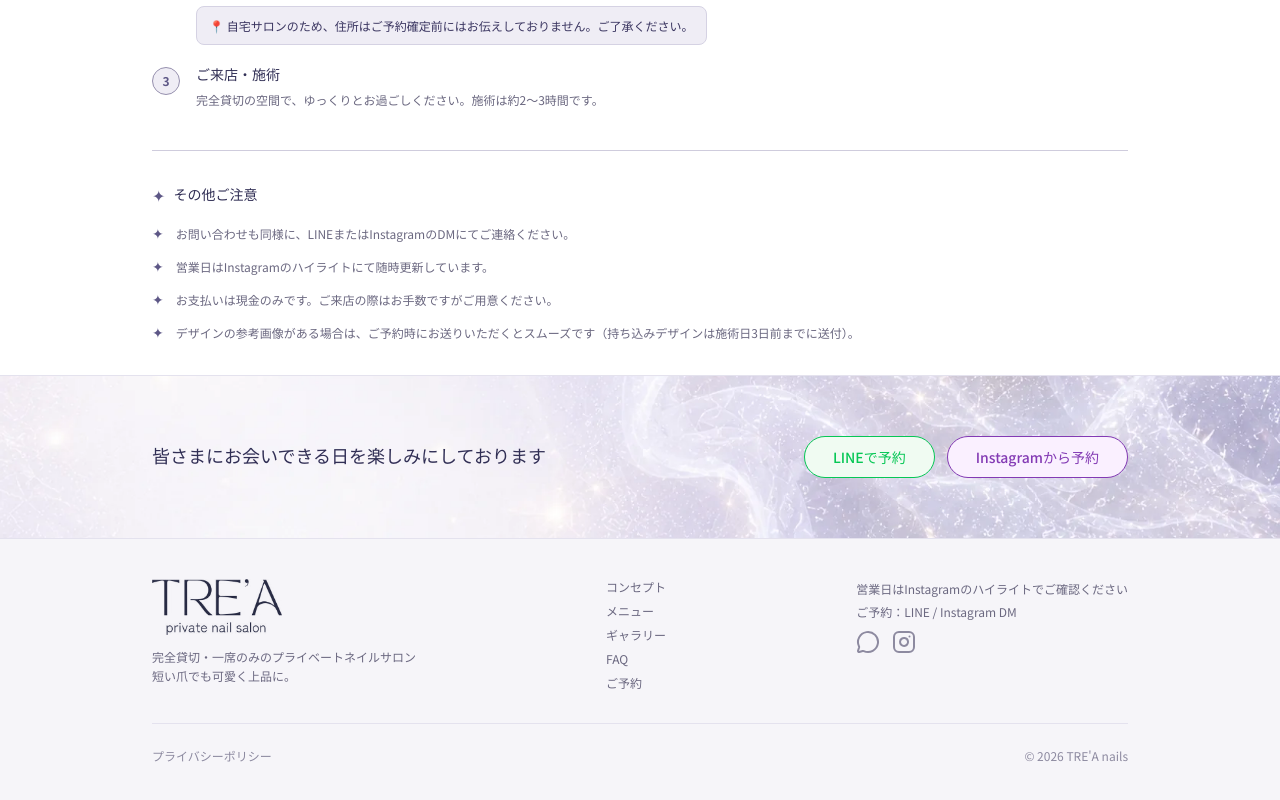
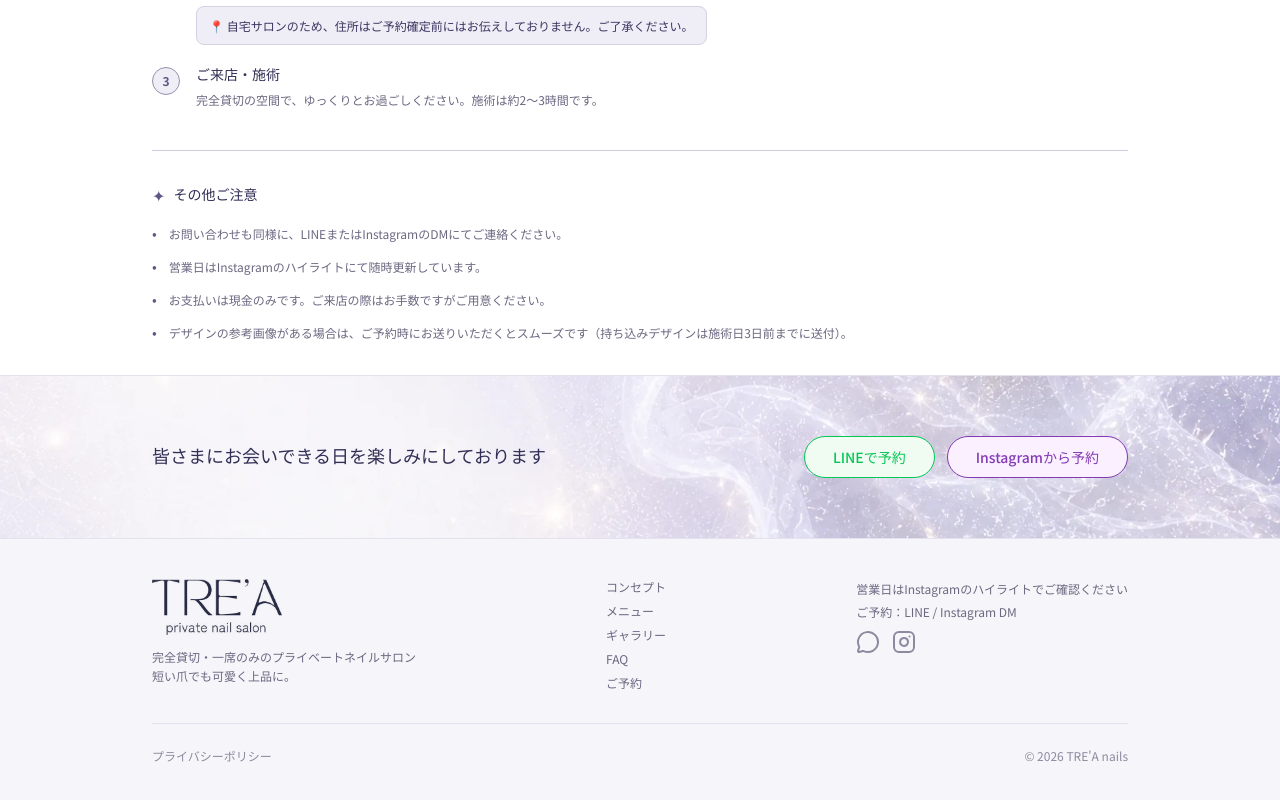
Before and after one commit to hinaokazaki/trea-lp, a Next.js app: page /reservation in a window 1280 px wide. Shown: the part 1190-1990 px from the top of the page. Built offline with nearby package versions, Linux system fonts and the light colour scheme; no server answers.

Commit message:
fix(reservation): その他ご注意の箇条書きをドットポイントに変更

```diff
--- a/app/reservation/page.tsx
+++ b/app/reservation/page.tsx
@@ -217,7 +217,7 @@ export default function ReservationPage() {
                 key={i}
                 className="flex gap-3 text-xs text-[#6B6880] leading-[1.75]"
               >
-                <span className="text-[#5D5786] text-sm shrink-0">✦</span>
+                <span className="text-[#5D5786] text-sm shrink-0">•</span>
                 <span>{note}</span>
               </div>
             ))}
```
